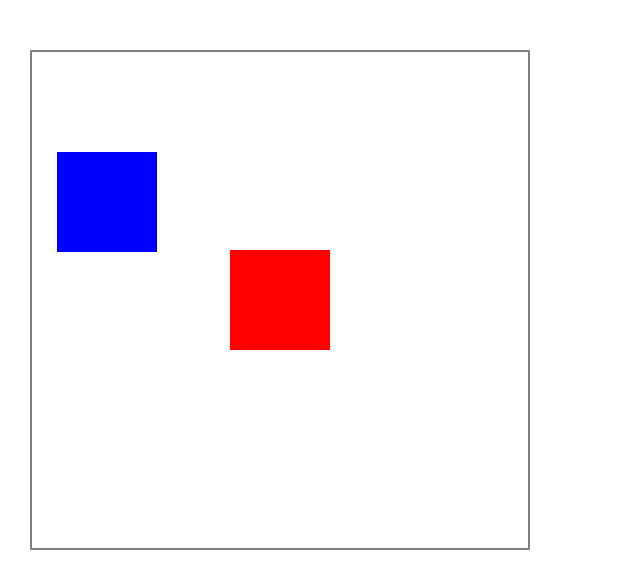
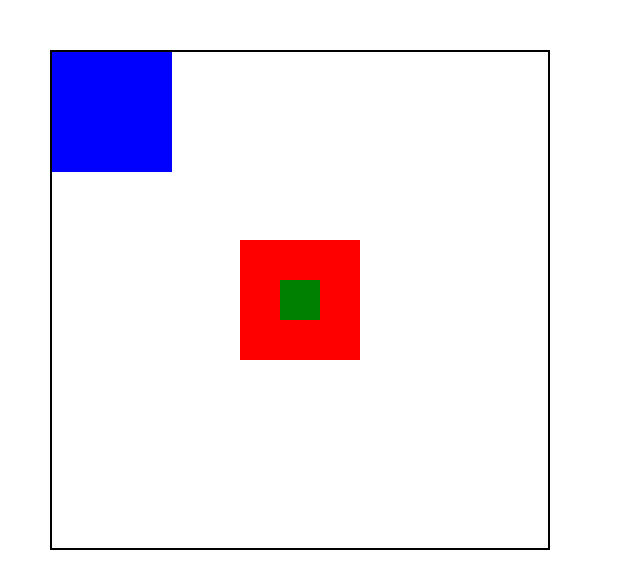
Before and after one commit to Deep-1017/Web-Development, a plain HTML site: page CSS/10_Position-Absolute/index.html in a window 1280 px wide. Shown: the whole page, without its empty margins (0-640 px from the left). Drawn offline with Linux system fonts and the light colour scheme.

Commit message:
Add CSS Positions

```diff
--- a/CSS/10_Position-Absolute/index.html
+++ b/CSS/10_Position-Absolute/index.html
@@ -8,7 +8,9 @@
 </head>
 <body>
     <div id="container">
-        <div id="red-box"></div>
+        <div id="red-box">
+            <div id="green-box"></div>
+        </div>
         <div id="blue-box"></div>
     </div>
 </body>
--- a/CSS/10_Position-Absolute/style.css
+++ b/CSS/10_Position-Absolute/style.css
@@ -10,18 +10,29 @@ html, body {
 }
 
 #container {
-    border: 2px solid gray;
+    border: 2px solid black;
     height: 500px;
     width: 500px;
-    margin: 50px 30px;
+    margin: 50px;
     position: relative;
 }
 
 #red-box {
-    width: 100px;
-    height: 100px;
     background-color: red;
-    /* top: 50px; */
+    height: 120px;
+    width: 120px;
+    /* margin-top: 20px; */
+    position: absolute;
+    top: 50%;
+    left: 50%;
+    transform: translate(-50%, -50%);
+    /* left: 150px; */
+}
+
+#green-box {
+    background-color: green;
+    height: 40px;
+    width: 40px;
     position: absolute;
     top: 50%;
     left: 50%;
@@ -29,10 +40,7 @@ html, body {
 }
 
 #blue-box {
-    width: 100px;
-    height: 100px;
     background-color: blue;
-    position: absolute;
-    top: 100px;
-    left: 25px;
+    height: 120px;
+    width: 120px;
 }
```
